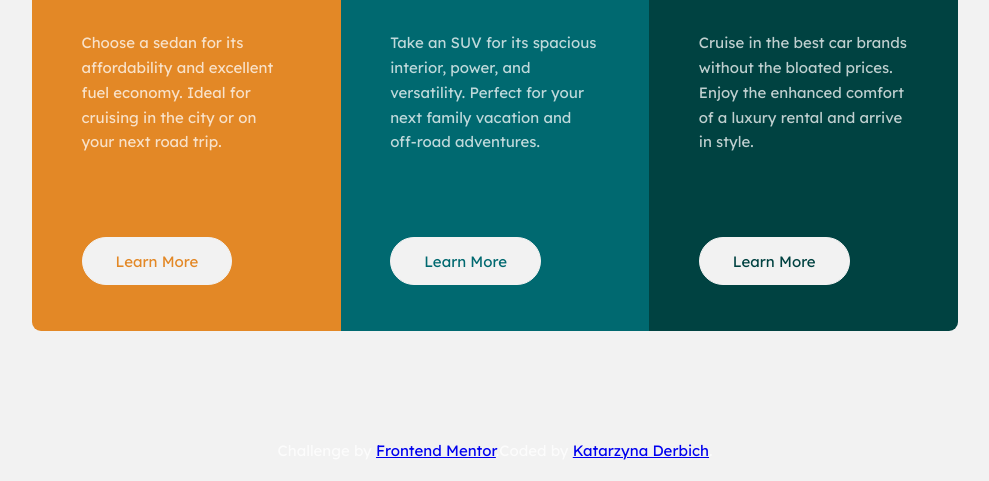
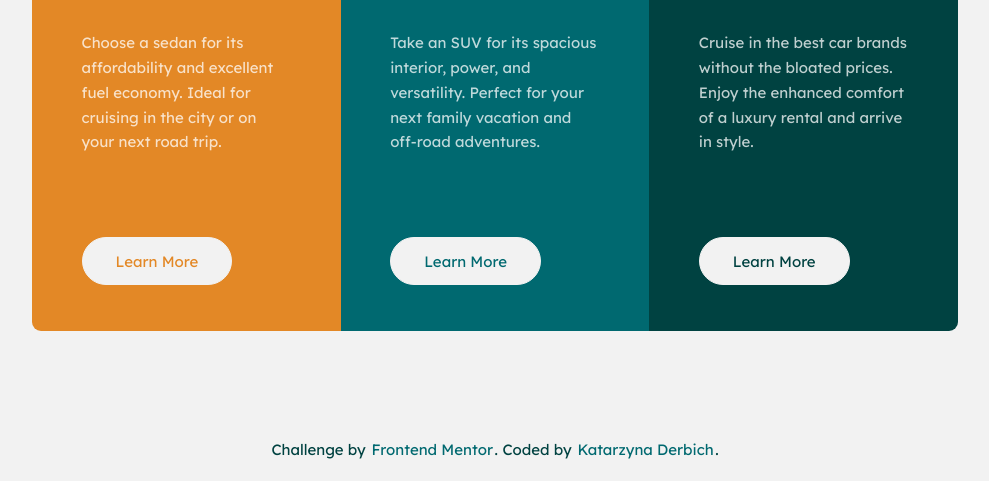
Before and after one commit to belie369/3-column-preview-card-component, a website: page index.html in a window 1280 px wide. Shown: the part 319-800 px from the top of the page, without its empty margins (145-1134 px from the left). Drawn offline with Linux system fonts and the light colour scheme; files whose address does not match are found by name.

Commit message:
Styled footer (changing the gap value); Styled a tag and its hover state.

```diff
--- a/src/sass/_base.scss
+++ b/src/sass/_base.scss
@@ -72,6 +72,21 @@ button {
 	cursor: pointer;
 }
 
+a {
+	display: inline-block;
+	padding: 0.1em;
+	color: $dark-cyan;
+	text-decoration: none;
+	font-weight: 400;
+	transform: translateY(-0.03rem);
+	transition: background-color 0.2s, color 0.2s;
+
+	&:hover {
+		background-color: darkcyan;
+		color: $very-light-gray;
+	}
+}
+
 .visually-hidden:not(:focus):not(:active) {
 	position: absolute;
 	width: 1px;
@@ -81,3 +96,7 @@ button {
 	white-space: nowrap;
 	overflow: hidden;
 }
+
+.footer {
+	color: $very-dark-cyan;
+}
--- a/src/sass/_layout.scss
+++ b/src/sass/_layout.scss
@@ -31,6 +31,7 @@
 	display: flex;
 	flex-direction: column;
 	justify-content: center;
+	gap: 0.3em;
 	position: absolute;
 	padding: 1em;
 	width: 100%;
```
Also changed, not shown: dist/css/main.min.css.
